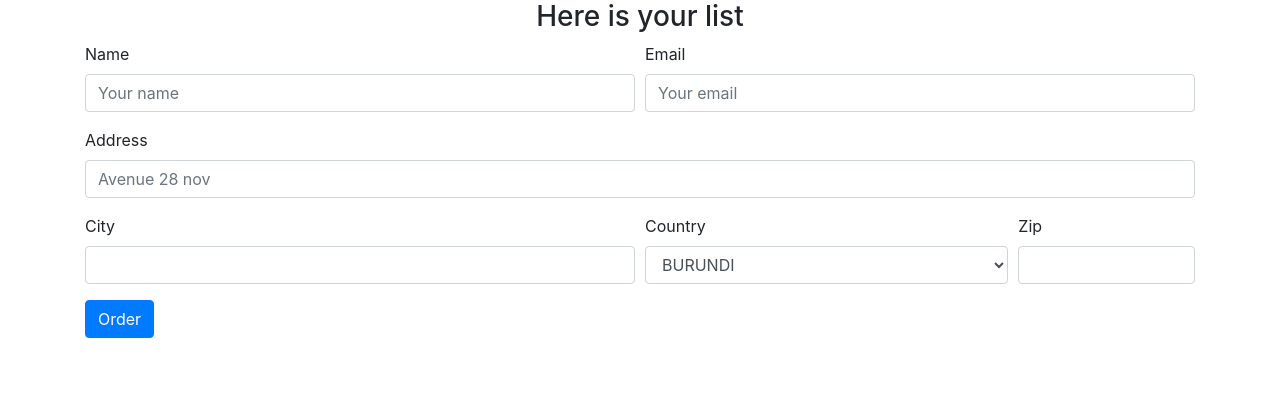
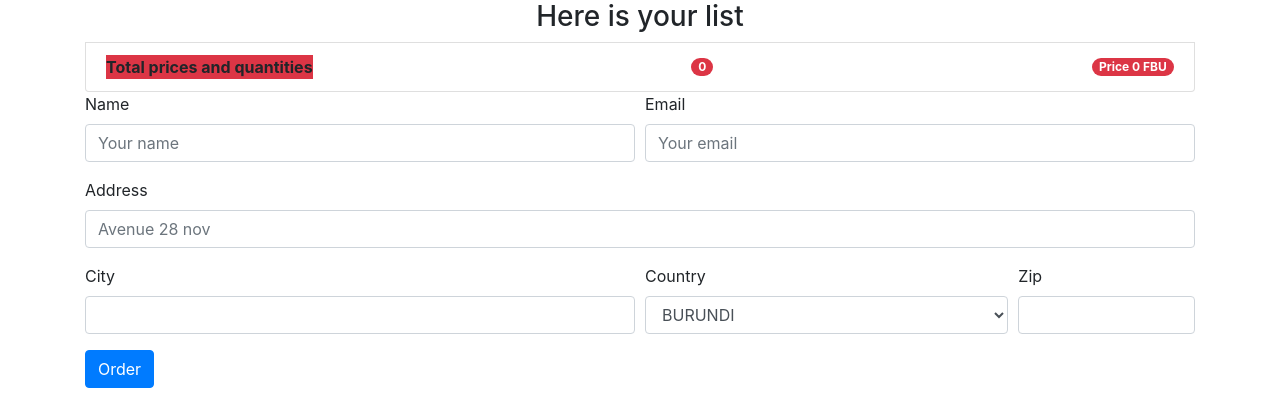
Before and after one commit to TonyV23/Sellit, a Django app: page /checkout in a window 1280 px wide. Shown: the part 56-476 px from the top of the page. Run offline with Django 3.2, Linux system fonts and the light colour scheme; some libraries are stand-ins or nearby versions.

Commit message:
display total prices and quantities in form order

```diff
--- a/shop/templates/shop/checkout.html
+++ b/shop/templates/shop/checkout.html
@@ -63,19 +63,39 @@
         if (localStorage.getItem('card') == null) {var card = {};}
         else{ card = JSON.parse(localStorage.getItem('card'));}
 
+        var total_price_all_orders = 0;
+        var total_number_all_orders = 0;
+
         for (item in card){
             let product_name = card[item][1]; // accessing to names (in dictionary) 1 is used
             let product_quantity = card[item][0]; // accessing to quantities (in dictionary) 0 is used
+            let product_price = card[item][2];
+
+            total_number_all_orders += product_quantity;
+            total_price_all_orders += product_price;
+
             let itemString =
             `
                 <li class="list-group-item d-flex justify-content-between align-items-center">
                     ${product_name}
                     <span class="badge badge-primary badge-pill">Quantity ${product_quantity}</span>
+                    <span class="badge badge-warning badge-pill">Price ${product_price} FBU</span>
                 </li>
             `
             // calling id
             $('#item-list').append(itemString);
         }
+
+        let itemNumber =
+            `
+                <li class="list-group-item d-flex justify-content-between align-items-center">
+                    <b class="bg-danger">Total prices and quantities</b>
+                    <span class="badge badge-danger badge-pill"> ${total_number_all_orders}</span>
+                    <span class="badge badge-danger badge-pill">Price ${total_price_all_orders} FBU</span>
+                </li>
+            `
+        // calling id
+        $('#item-list').append(itemNumber);
 
         // Retrieve user orders
         $('#items').val(JSON.stringify(card));
--- a/shop/templates/shop/index.html
+++ b/shop/templates/shop/index.html
@@ -23,7 +23,7 @@
                 <img src="{{product.image}}" alt="" class="card-img-top">
                 <div class="card-body">
                     <div id="aa{{ product.id }}" class="card-title">{{product.title}}</div>
-                    <div style="color:orangered" class="card-text">{{product.price}}</div>
+                    <div id="price{{ product.id }}" style="color:orangered" class="card-text">{{product.price}}</div>
                     <a href="{{ product.id }}" class="btn btn-warning">View</a>
                     <button id="{{ product.id }}" class="btn idClick btn-success">Add to card</button>
                 </div>
@@ -73,11 +73,13 @@
             if (card[item_id] != undefined) { // undefined means that item_id (key) hasn't yet a value
                 quantity = card[item_id][0] + 1;
                 card[item_id][0] = quantity;
+                card[item_id][2] += parseFloat(document.getElementById('price'+item_id).innerHTML); // convert price from string into an integer
 
             }else {
                 quantity = 1;
+                price = parseFloat(document.getElementById('price'+item_id).innerHTML);
                 name = document.getElementById('aa'+item_id).innerHTML;
-                card[item_id] = [quantity, name];
+                card[item_id] = [quantity, name, price];
             }
 
             // registering in localStorage our card
```
